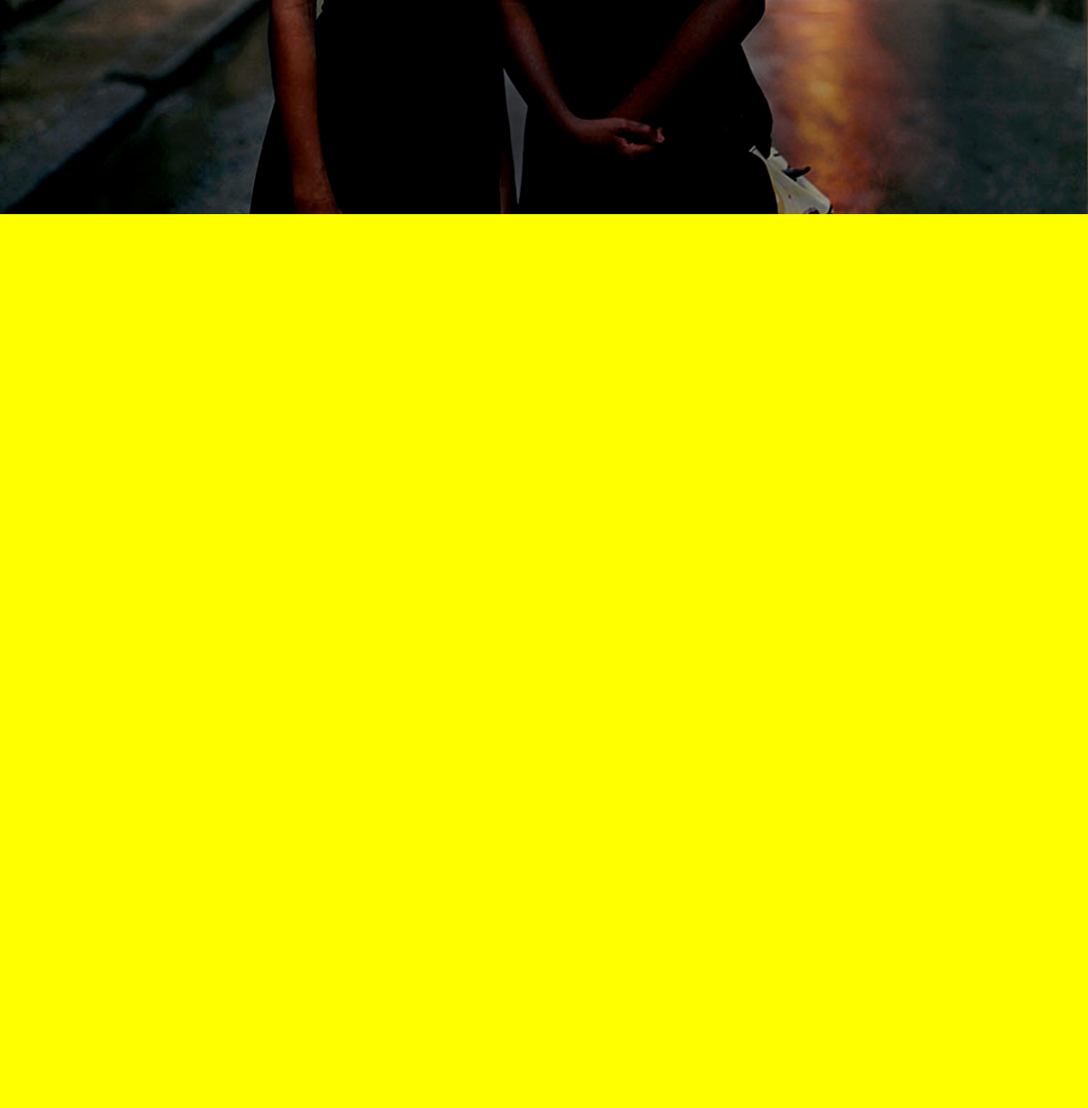
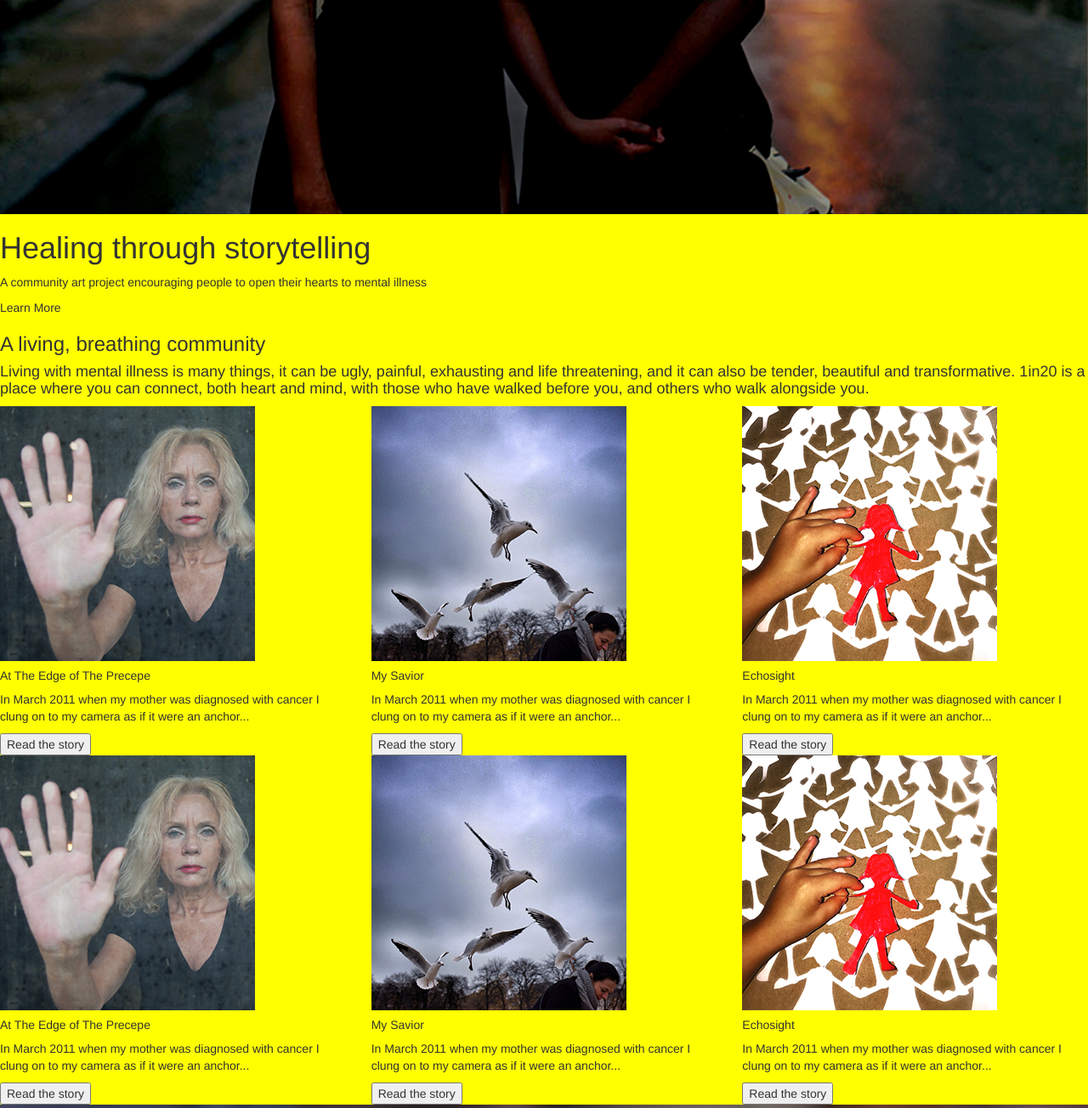
Before and after one commit to kseniya292/1in20, a plain HTML site: page index.html in a window 1280 px wide. Shown: the part 712-2016 px from the top of the page at 85% size. Before the commit the page ends 967 px from the top, so only its background shows below. Drawn offline with nearby package versions, Linux system fonts and the light colour scheme.

Commit message:
added html for main page

```diff
--- a/css/style.css
+++ b/css/style.css
@@ -14,7 +14,7 @@ nav {
 }
 /* to undo bootstrap css*/
 
-.showcase img {
+.showcase img, .callToAction img {
 	width: 100%;
 }
 
--- a/index.html
+++ b/index.html
@@ -8,8 +8,8 @@
 			<title>1in20</title>
 			<meta name="description" content="A community art project encouraging people to open their hearts to mental illness"/>
 			<meta name="keywords" content="community art, mental illness" />
+			<link rel="stylesheet" type="text/css" href="css/reset.css"/>
 			<link rel="stylesheet" href="https://maxcdn.bootstrapcdn.com/bootstrap/3.3.6/css/bootstrap.min.css" integrity="sha384-1q8mTJOASx8j1Au+a5WDVnPi2lkFfwwEAa8hDDdjZlpLegxhjVME1fgjWPGmkzs7" crossorigin="anonymous">
-			<link rel="stylesheet" type="text/css" href="css/reset.css"/>
 			<link rel="stylesheet" type="text/css" href="css/style.css"/> <!-- your stylesheet needs to be after the bootstrap & reset stylesheet-->
 	</head>
 
@@ -20,10 +20,72 @@
 			</nav>
 
 			<div class="showcase">
-				<img src="images/girlsimagelarge.jpg" alt=""/>
-			</div>
+				<img src="images/homepage/girlsimagelarge.jpg" alt="image of two girls"/>
+				<div class="textOverlay">
+					<h1>Healing through storytelling</h1>
+					<p>A community art project encouraging people to open their hearts to mental illness</p>
+					<p>Learn More</p>
+				</div> <!--text overlay-->
+			</div> <!--showcase div. Motion graphic will go here-->
+			<div class="storySection"> <!--should this be an article?-->
+				<h3>A living, breathing community</h3>
+				<h4>Living with mental illness is many things, it can be ugly, painful, exhausting and life threatening, and it can also be tender, beautiful and transformative. 1in20 is a place where you can connect, both heart and mind, with those who have walked before you, and others who walk alongside you.</h4>
+				<div class="row">
+					<div class="col-xs-12 col-sm-6 col-md-4">
+						<img src="images/homepage/storyimage1.jpg" alt="">
+						<h5>At The Edge of The Precepe</h5>
+						<p>In March 2011 when my mother was diagnosed with cancer I clung on to my camera as if it were an anchor...</p>
+						<button>Read the story</button>
+					</div> <!--col-->
+					<div class="col-xs-12 col-sm-6 col-md-4">
+						<img src="images/homepage/storyimage2.jpg" alt="">
+						<h5>My Savior</h5>
+						<p>In March 2011 when my mother was diagnosed with cancer I clung on to my camera as if it were an anchor...</p>
+						<button>Read the story</button>
+					</div> <!--col-->
+					<div class="col-xs-12 col-sm-6 col-md-4">
+						<img src="images/homepage/storyimage3.jpg" alt="">
+						<h5>Echosight</h5>
+						<p>In March 2011 when my mother was diagnosed with cancer I clung on to my camera as if it were an anchor...</p>
+						<button>Read the story</button>
+					</div> <!--col-->
+					<div class="col-xs-12 col-sm-6 col-md-4">
+						<img src="images/homepage/storyimage1.jpg" alt="">
+						<h5>At The Edge of The Precepe</h5>
+						<p>In March 2011 when my mother was diagnosed with cancer I clung on to my camera as if it were an anchor...</p>
+						<button>Read the story</button>
+					</div> <!--col-->
+					<div class="col-xs-12 col-sm-6 col-md-4">
+						<img src="images/homepage/storyimage2.jpg" alt="">
+						<h5>My Savior</h5>
+						<p>In March 2011 when my mother was diagnosed with cancer I clung on to my camera as if it were an anchor...</p>
+						<button>Read the story</button>
+					</div> <!--col-->
+					<div class="col-xs-12 col-sm-6 col-md-4">
+						<img src="images/homepage/storyimage3.jpg" alt="">
+						<h5>Echosight</h5>
+						<p>In March 2011 when my mother was diagnosed with cancer I clung on to my camera as if it were an anchor...</p>
+						<button>Read the story</button>
+					</div> <!--col-->
+				</div> <!--row -->
+			</div> <!--story section-->
+
+			<div class="callToAction">
+				<img src="images/homepage/callToAction.jpg" alt="" />
+				<h3>Healing through storytelling</h3>
+				<h4>It can be difficult to share your story with the world so we would like youto know that you can remain anonymous to our readers.</h4>
+				<button>Share Your Story</button>
+			</div> <!--call to action section -->
 
 
+
+
+
+			<footer>
+			<p>Disclaimer: 1in20 is not intended as a substitute for mental health care. We love therapy!</p>
+			<p>If you are in crisis or believe you are in danger of suffering physical or mental harm, you should immediately seek professional assistance.</p>
+			<p>National Suicide Prevention Lifeline: 1(800) 273-8255</p>
+			</footer>
 
 
 		</div> <!--container fluid-->
```
Also changed, not shown: images/homepage/callToAction.jpg (added), images/homepage/girlsimagelarge.jpg (renamed from images/girlsimagelarge.jpg), images/homepage/girlsimagesmall.jpg (renamed from images/girlsimagesmall.jpg), images/homepage/storyimage1.jpg (added), images/homepage/storyimage2.jpg (added), images/homepage/storyimage3.jpg (added).
